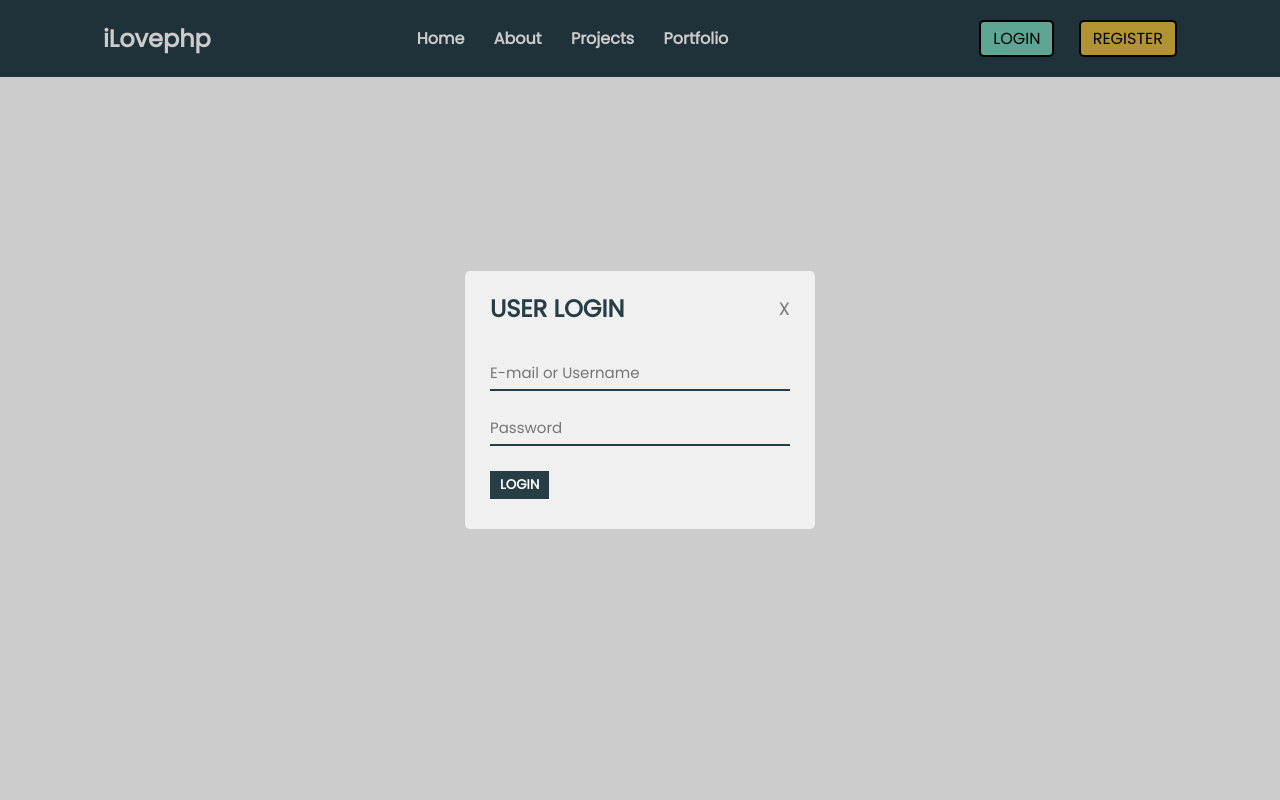
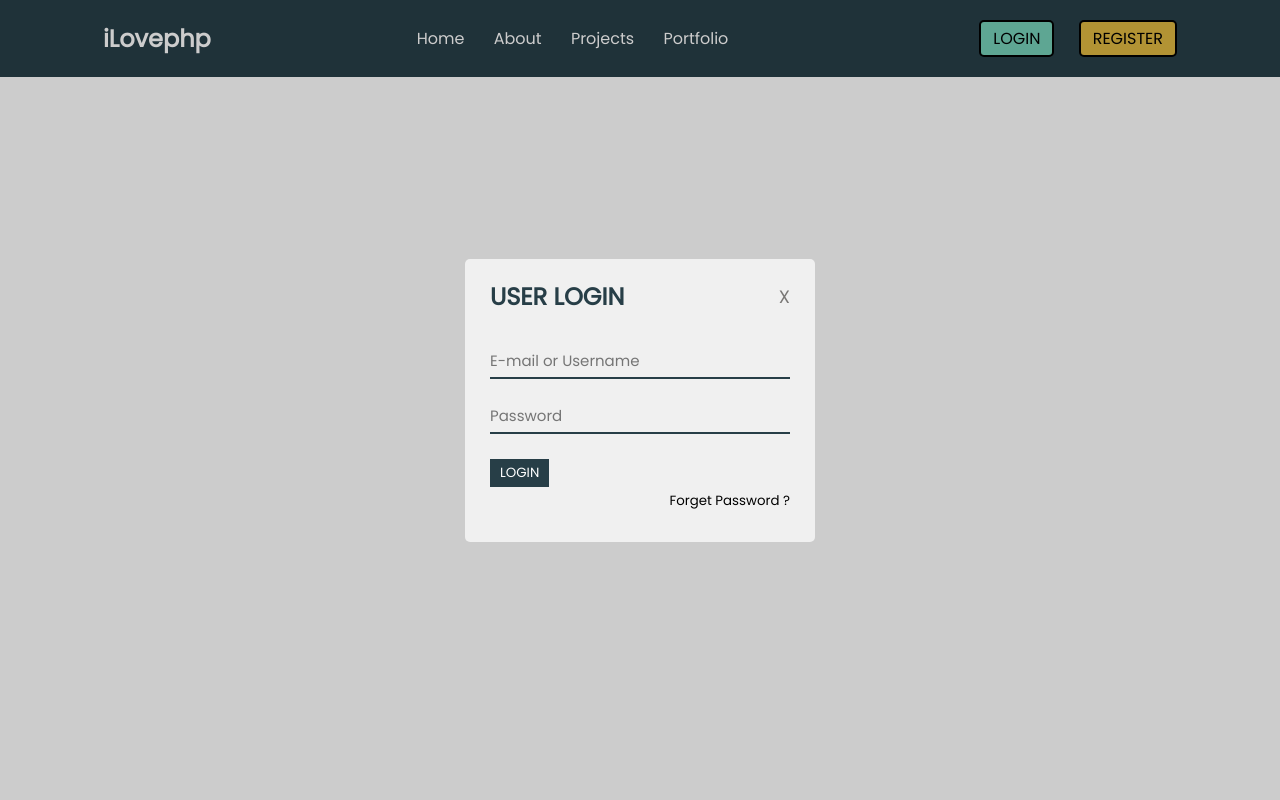
Before and after one commit to soumyadeepsinha/user-register-login-using-php, a PHP site: page /Projects/ in a window 1280 px wide, after a click on "LOGIN". Run offline with PHP 8.4, Linux system fonts and the light colour scheme.

Commit message:
updating reset password function

```diff
--- a/footer.php
+++ b/footer.php
@@ -7,6 +7,11 @@
       get_popup.style.display = 'flex';
     }
   }
+
+  function forgotpopup() {
+    document.getElementById('login-popup').style.display = "none";
+    document.getElementById('forgot-popup').style.display = "flex";
+  }
 </script>
 </body>
 
--- a/index.php
+++ b/index.php
@@ -11,6 +11,9 @@
       <input type="password" placeholder="Password" name="password">
       <button type="submit" class="login-btn" name="login">LOGIN</button>
     </form>
+    <div class="forgot-btn">
+      <button type="button" onclick="forgotpopup()">Forget Password ?</button>
+    </div>
   </div>
 </div>
 
@@ -18,7 +21,7 @@
   <div class="register popup">
     <form method="POST" action="log_reg.php">
       <h2>
-        <span>USER REGISTER</span>
+        <span>USER REGISTRATION</span>
         <button type="reset" onclick="popup('register-popup')">X</button>
       </h2>
       <input type="text" placeholder="Full Name" name="fullname">
@@ -26,6 +29,19 @@
       <input type="email" placeholder="E-mail" name="email">
       <input type="password" placeholder="Password" name="password">
       <button type="submit" class="register-btn" name="register">REGISTER</button>
+    </form>
+  </div>
+</div>
+
+<div class="popup-container" id="forgot-popup">
+  <div class="forgot popup">
+    <form method="POST" action="forgotpass.php">
+      <h2>
+        <span>RESET PASSWORD</span>
+        <button type="reset" onclick="popup('forgot-popup')">X</button>
+      </h2>
+      <input type="email" placeholder="E-mail" name="email">
+      <button type="submit" class="reset-btn" name="reset-link">SEND LINK</button>
     </form>
   </div>
 </div>
--- a/style.css
+++ b/style.css
@@ -8,7 +8,7 @@
 
 :root {
   --primary-color: #273e47;
-  /* --secondary-color: #3a86ff; */
+  --reset-color: #3a86ff;
   --secondary-color: #deb841;
   --background-color: #75cfb8;
 }
@@ -43,7 +43,7 @@ header {
 header nav a {
   color: white;
   margin-right: 25px;
-  font-weight: 800;
+  font-weight: 500;
 }
 
 header div.sign-in-up button {
@@ -64,7 +64,7 @@ header div.sign-in-up button:last-child {
 
 button:hover {
   cursor: pointer; /*! applicable to all button classes */
-  scale: 1.1;
+  scale: 1.03;
 }
 
 div.popup-container {
@@ -101,7 +101,7 @@ div.popup-container div.popup h2 button {
   background-color: transparent;
   color: #797775;
   font-size: 18px;
-  font-weight: 900px;
+  font-weight: 450px;
   border: none;
   outline: none;
 }
@@ -116,18 +116,31 @@ div.popup-container div.popup input {
   border-radius: 0;
   outline: none;
   font-size: 15px;
-  font-weight: 550;
+  font-weight: 450;
 }
 
 div.popup-container div.popup button.login-btn,
-div.popup-container div.register button.register-btn {
-  font-weight: 700;
+div.popup-container div.register button.register-btn,
+div.popup-container div.forgot button.reset-btn {
+  font-weight: 500;
   color: white;
   background-color: var(--primary-color);
   border: none;
   outline: none;
   padding: 4px 10px;
   margin-top: 5px;
+}
+
+div.popup-container div.popup div.forgot-btn {
+  text-align: right;
+}
+
+div.popup-container div.popup div.forgot-btn button {
+  background: transparent;
+  border: none;
+  outline: none;
+  font-weight: 450;
+  cursor: pointer;
 }
 
 div.popup-container div.register {
@@ -146,6 +159,20 @@ div.popup-container div.register button.register-btn {
   background-color: var(--secondary-color);
 }
 
+div.popup-container div.forgot h2 {
+  color: var(--reset-color);
+}
+
+div.popup-container div.forgot input {
+  color: var(--reset-color);
+}
+
+div.popup-container div.forgot button.reset-btn {
+  color: var(--reset-color);
+  background: #e2e2ea;
+  font-weight: 450;
+}
+
 span .loggedinuser {
   font-style: italic;
 }
```
Also changed, not shown: forgotpass.php (added, +48 -0 lines), log_reg.php (+5 -5 lines).
